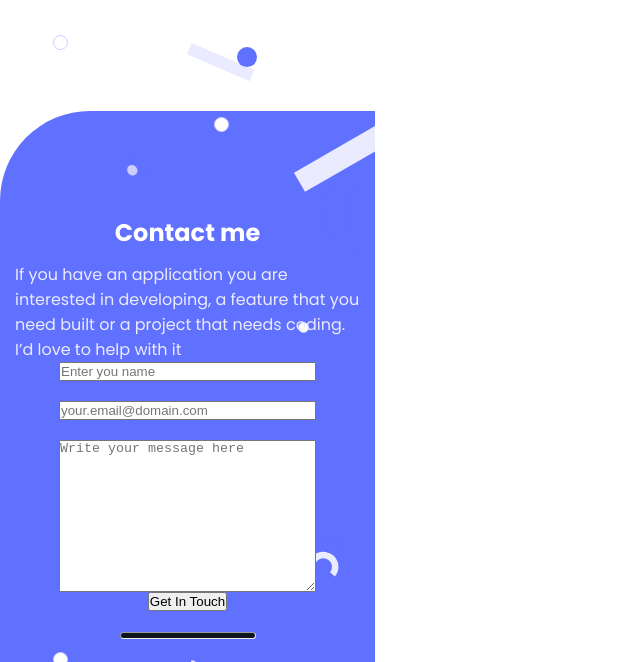
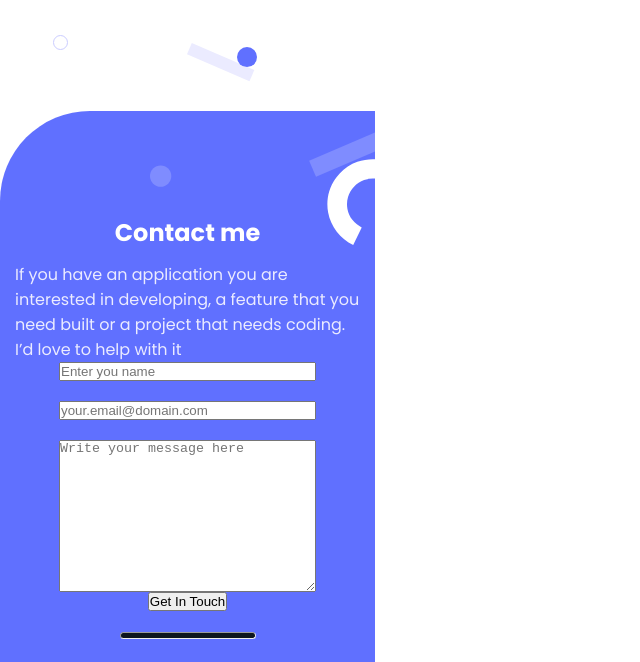
Before and after one commit to razvanso/rio, a website: page index.html in a window 1280 px wide. Shown: the part 584-1246 px from the top of the page, without its empty margins (0-640 px from the left). Drawn offline with Linux system fonts and the light colour scheme.

Commit message:
Update background image

```diff
--- a/style.css
+++ b/style.css
@@ -114,10 +114,11 @@ a:active {
 footer {
   display: flex;
   flex-direction: column;
-  background: #6070FF url(images/bg-shapes.svg);
+  background: #6070FF url(images/contact\ form\ shapes-mobile@2x.svg);
+  background-size: 60%;
+  background-position: top 20px right 0px;
   background-repeat: no-repeat;
   /* background-size: 90%; */
-  background-position: top;
   border-top-left-radius: 90px;
   padding: 15px;
   color: var(--neutrals-n-0, #FFF);
```
Also changed, not shown: images/contact form shapes-mobile@2x.svg (added).
